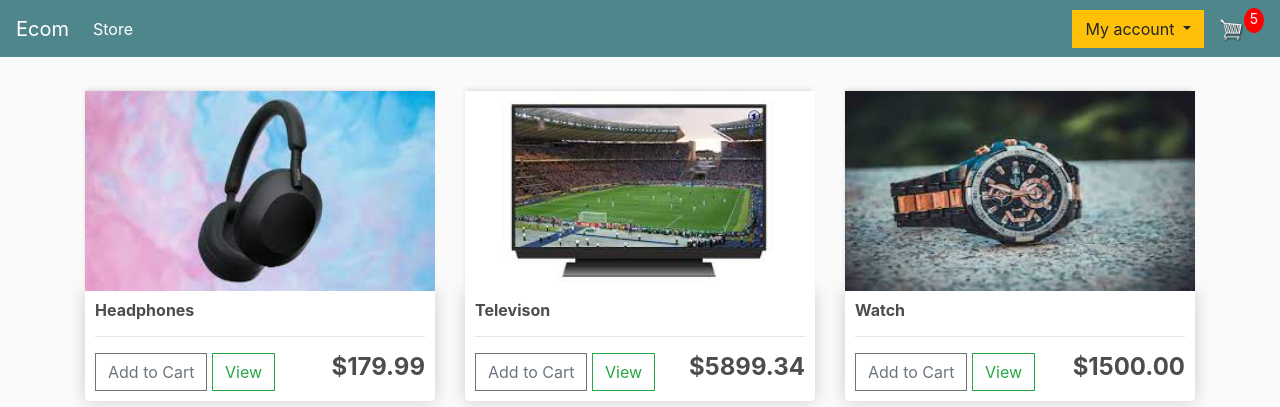
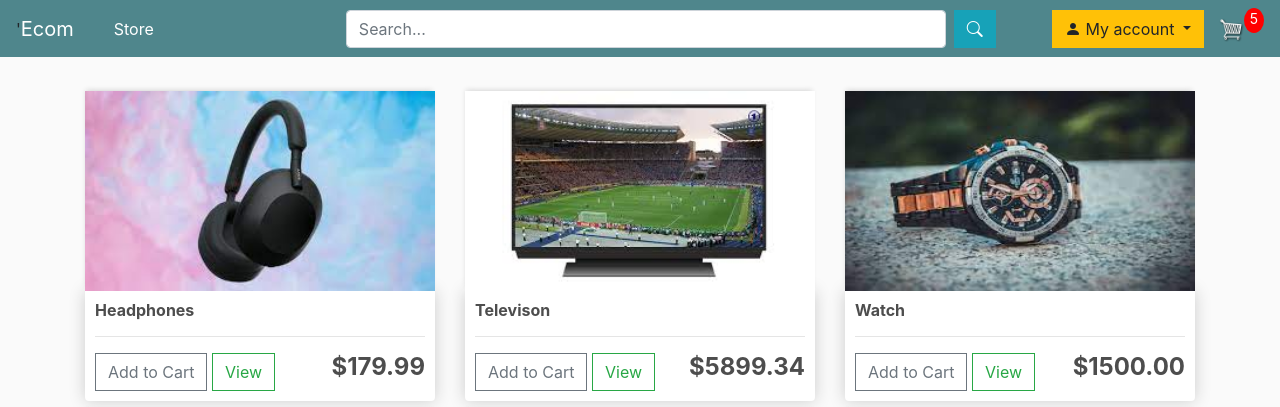
Before and after one commit to sgayathrii/Ecommerce_electronic_website, a Django app: page / in a window 1280 px wide. Shown: the top 407 px of the page. Run offline with Django 3.2, Linux system fonts and the light colour scheme; a user stored in the database is signed in; data comes from the database, SQL or seed files in the repository; both versions use the stored data as it was after the commit; some libraries are stand-ins or nearby versions.

Commit message:
Added Logout & SearchBar

```diff
--- a/ElectronicWebsite/ElectronicWebsite/settings.py
+++ b/ElectronicWebsite/ElectronicWebsite/settings.py
@@ -130,3 +130,5 @@ STATICFILES_DIRS = [
 MEDIA_URL = '/images/'
 
 MEDIA_ROOT = os.path.join(BASE_DIR,'static/images')
+
+LOGOUT_REDIRECT_URL = '/'
--- a/ElectronicWebsite/store/templates/store/Main.html
+++ b/ElectronicWebsite/store/templates/store/Main.html
@@ -15,8 +15,13 @@
       integrity="sha384-Vkoo8x4CGsO3+Hhxv8T/Q5PaXtkKtu6ug5TOeNV6gBiFeWPGFN9MuhOf23Q9Ifjh"
       crossorigin="anonymous"
     />
+    <!-- Bootstrap Font Icon CSS -->
+
+    <link rel="stylesheet" href="https://cdn.jsdelivr.net/npm/bootstrap-icons@1.9.1/font/bootstrap-icons.css">
+
     <link rel="stylesheet" type="text/css" href="{% static 'css/main.css' %}" />
     <script type="text/javascript">
+
       var user = "{{request.user}}";
 
       function getToken(name) {
@@ -68,7 +73,7 @@
     </script>
   </head>
   <body>
-    <nav class="navbar navbar-expand-lg navbar-dark bg-dark">
+    <nav class="navbar navbar-expand-lg navbar-dark bg-dark">'
       <a class="navbar-brand" href="{% url 'store' %}">Ecom</a>
         <button
           class="navbar-toggler"
@@ -81,49 +86,64 @@
         >
           <span class="navbar-toggler-icon"></span>
         </button>
-
-      <div class="collapse navbar-collapse" id="navbarSupportedContent">
+      <div class="collapse navbar-collapse justify-content-between" id="navbarSupportedContent">
         <ul class="navbar-nav mr-auto">
           <li class="nav-item active">
-            <a class="nav-link" href="{% url 'store' %}"
-              >Store<span class="sr-only">(current)</span></a
-            >
+            <a class="nav-link px-lg-4" href="{% url 'store' %}"
+              >Store<span class="sr-only">(current)</span></a>
           </li>
         </ul>
-
+      </div>
+      <div class="collapse navbar-collapse" id="navbarSupportedContent">
+        <ul class="navbar-nav mr-auto ml-auto">
+            <li class="nav-item">
+                <div class="justify-content-md-center">
+                  <form action="{% url 'store:search_result' %}" class="form-inline my-2 my-lg-0 my-lg-0" method="post">
+                      {% csrf_token %}
+                      <input class="form-control mr-sm-2" type="text" name = "search" placeholder="Search..." aria-label="Search" style="width: 600px;">
+                      <button class="btn btn-info" type="submit"><i class="bi bi-search"></i></button>
+                  </form>
+                </div>
+              </li>
+          </ul>
+      </div>
       <div class="form-inline my-2 my-lg-0">
-
         <div class="dropdown">
-
           <button class="btn btn-warning dropdown-toggle" type="button" id="dropdownMenuButton" data-toggle="dropdown" aria-haspopup="true" aria-expanded="false">
-
-            <span class="ms-login-logout__button-label"> My account</span>
-
+          <i class="bi bi-person-fill"></i>
+          <span class="ms-login-logout__button-label">My account</span>
           </button>
-
+            {% if user.is_authenticated %}
+                <div class="dropdown-menu">Hi {{ user.username }}!
+                  <br>
+                  <a data-identifier="log_in_out_link"
+                  class="list-group-item list-group-item-success"  href="{% url 'store:logout' %}">Logout
+                  </a>
+                </div>
+            {% else %}
                 <div class="dropdown-menu"><span>You have not logged in !!</span><br>
 
                   <a data-identifier="log_in_out_link"
 
-              class="list-group-item list-group-item-success"  href="{% url 'store:login' %}">Login</a><br>
+                  class="list-group-item list-group-item-success"  href="{% url 'store:login' %}">Login
+                  <i class="bi bi-key-fill"></i></a><br>
 
                   <a data-identifier="log_in_out_link"
+                  class="list-group-item list-group-item-info" href="{% url 'store:register' %}">Become a member/Create an Account</a>
 
-              class="list-group-item list-group-item-info" href="{% url 'store:register' %}">Become a member/Create an Account</a>
                 </div>
+            {% endif %}
         </div>
-
-<!--tongmei
-        <div class="form-inline my-2 my-lg-0">
-          <a href="{% url 'store:login' %}" class="btn btn-warning">Login</a>
--->
         <a href="{% url 'store:cart' %}">
           <img id="cart-icon" src="{% static 'images/cart.png' %}" />
         </a>
         <p id="cart-total">{{cartItems}}</p>
       </div>
-      </div>
     </nav>
+    <!--tongmei
+        <div class="form-inline my-2 my-lg-0">
+          <a href="{% url 'store:login' %}" class="btn btn-warning">Login</a>
+    -->
 
     <div class="container">
       <br />
--- a/ElectronicWebsite/store/urls.py
+++ b/ElectronicWebsite/store/urls.py
@@ -16,6 +16,7 @@ urlpatterns = [
     url(r'^login/$', views.loginPage, name='login'),
     url(r'^register/$', views.registerPage, name='register'),
     url(r'^logout/$', views.logoutUser, name='logout'),
-    url(r'^reset_password/$', auth_views.PasswordResetView.as_view(template_name="store/password_reset.html"),
-     name="reset_password"),
+    url(r'^reset_password/$', auth_views.PasswordResetView.as_view(template_name="store/password_reset.html"), name="reset_password"),
+
+    url(r'^search/$', views.searchResultView, name='search_result'),
 ]
--- a/ElectronicWebsite/store/views.py
+++ b/ElectronicWebsite/store/views.py
@@ -1,9 +1,10 @@
 from django.shortcuts import render, redirect, get_object_or_404
-from django.http import JsonResponse, HttpResponseRedirect
+from django.http import JsonResponse, HttpResponseRedirect, HttpResponse
 import json
 import datetime
 from .models import *
 from .utils import cookieCart, cartData, guestOrder
+
 
 from django.core.mail import EmailMessage
 from django.conf import settings
@@ -16,8 +17,10 @@ from django.contrib.auth import authenticate, login, logout
 from django.contrib.auth.decorators import login_required
 from django.contrib.auth.forms import UserCreationForm
 from django.contrib import messages
+from django.urls import reverse
+from django.views.generic import TemplateView, ListView
+
 # Create your views here.
-
 
 def store(request):
 	# Changes by Gayathri Dated:16/11/2022 --- Tongmei 17/11
@@ -105,6 +108,15 @@ def processOrder(request):
 		)
 
 	return JsonResponse('Payment submitted..', safe=False)
+#--------Changes by Gayathri--------------#
+
+
+@login_required
+def logoutUser(request):
+    logout(request)
+    return HttpResponseRedirect(reverse('store'))
+
+#----------------------#
 
 # Tongmei test -- Login & logout & register & passwordReset --  11/20
 def loginPage(request):
@@ -126,10 +138,11 @@ def loginPage(request):
 
     context  = {}
     return render(request, 'store/login.html', context)
-
+"""
 def logoutUser(request):
     logout(request)
     return redirect('store/login')
+"""
 
 def registerPage(request):
 
@@ -159,3 +172,12 @@ def registerPage(request):
 
         context = {'form': form,}
         return render(request, 'store/register.html', context)
+
+#View for search.html
+def searchResultView(request):
+	if request.method == 'POST':
+		search = request.POST['search']
+		products = Product.objects.filter(name__contains=search)
+		return render(request, 'store/Search_products.html', {'search':search, 'products':products})
+	else:
+		return render(request, 'store/Search_products.html', {})
```
Also changed, not shown: ElectronicWebsite/store/templates/store/Search_products.html (added, +34 -0 lines), ElectronicWebsite/db.sqlite3, ElectronicWebsite/static/css/main.css (line endings or trailing spaces). Lines whose indentation alone changed are shown as unchanged.
